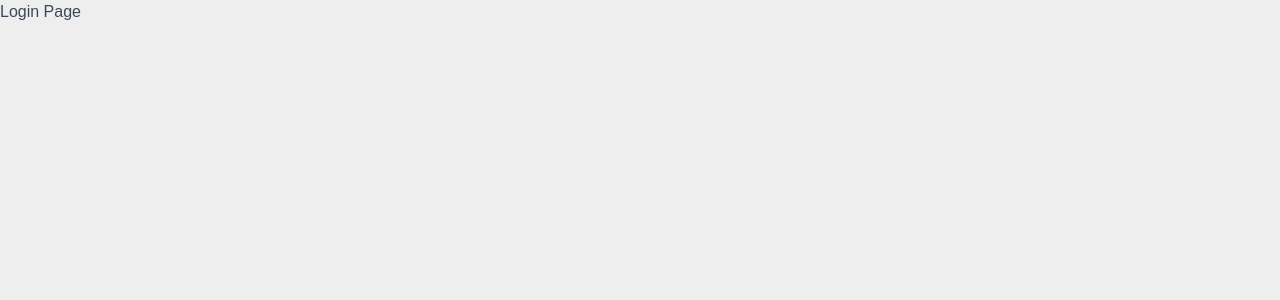
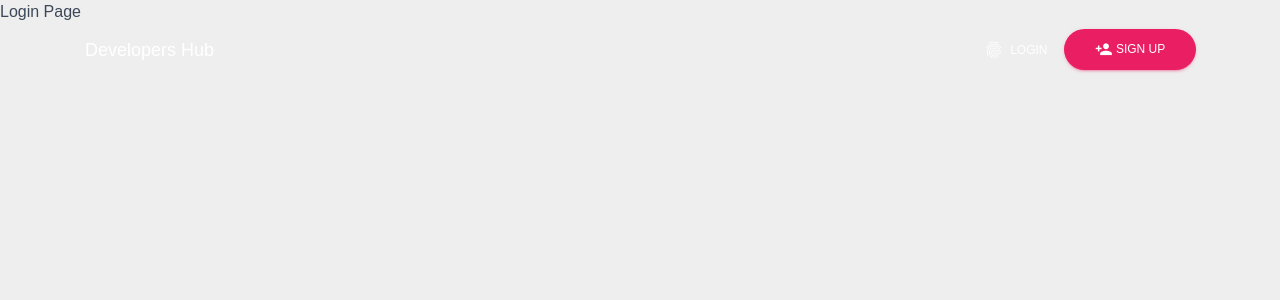
Before and after one commit to elnobun/devhub, a React (Create React App) app in the folder client/: page /login in a window 1280 px wide. Shown: the top 300 px of the page. Built offline with nearby package versions, Linux system fonts and the light colour scheme.

Commit message:
modified auth/login

```diff
--- a/client/src/components/auth/Login.js
+++ b/client/src/components/auth/Login.js
@@ -5,7 +5,12 @@ import Navbar from "../layout/Navbar";
 
 class Login extends Component {
   render() {
-    return <div>Login Page</div>;
+    return (
+      <div>
+        <Navbar />
+        <div>Login Page</div>
+      </div>
+    );
   }
 }
 
```
